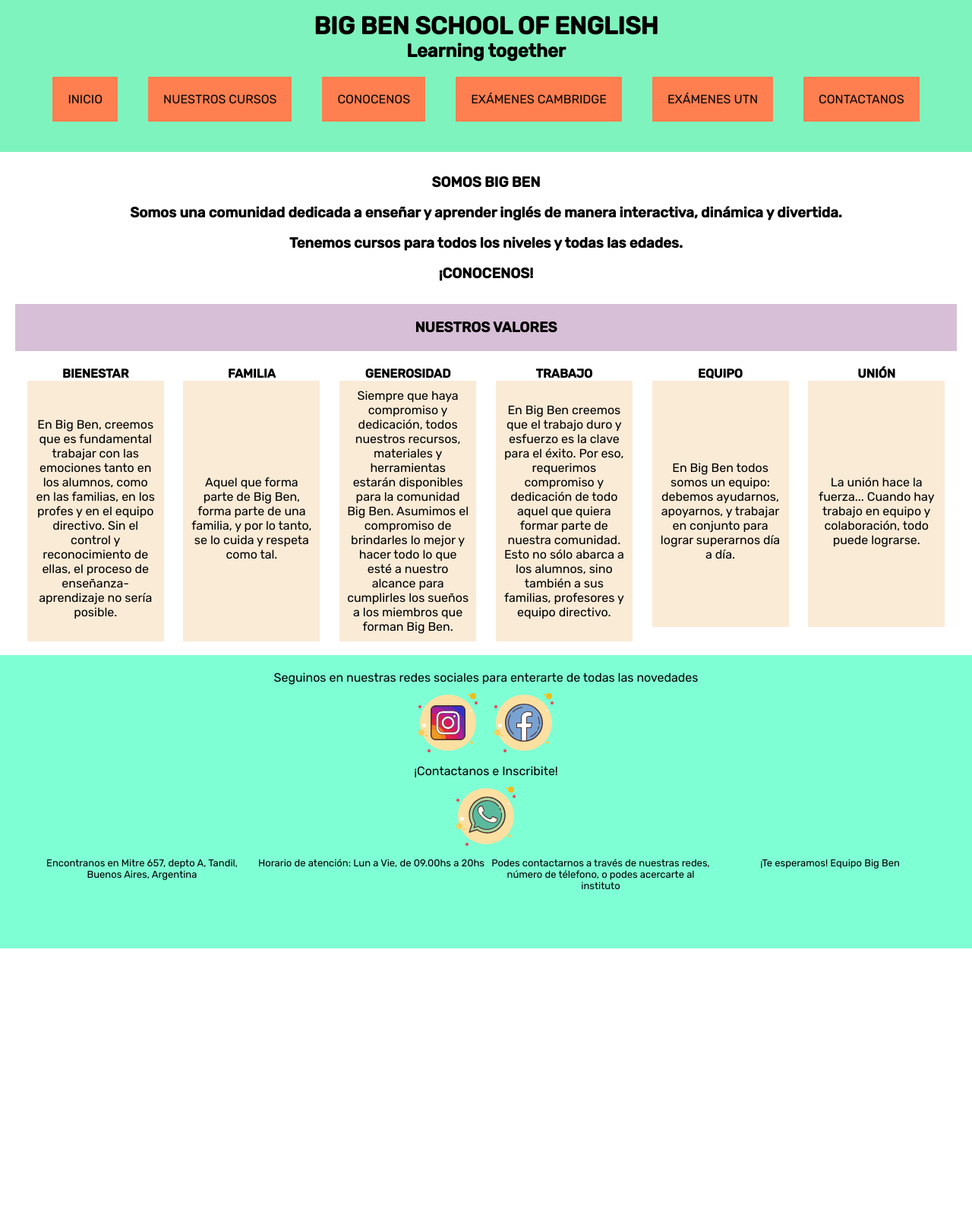
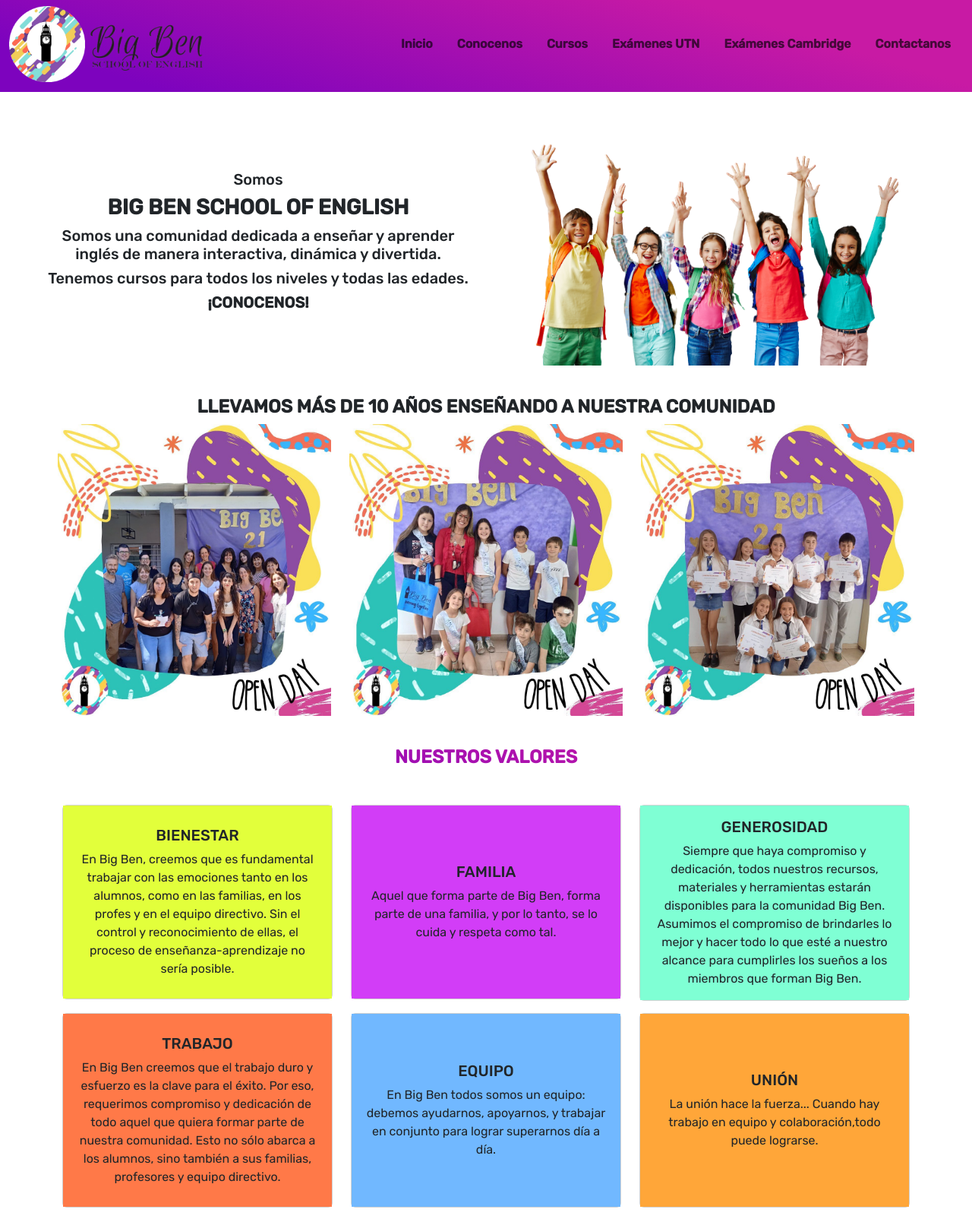
Before and after one commit to AiluCo/Segunda-Pre-entrega, a plain HTML site: page index.html in a window 1280 px wide. Shown: the part 5-1613 px from the top of the page at 76% size. Before the commit the page ends 1253 px from the top, so only its background shows below. Drawn offline with nearby package versions, Linux system fonts and the light colour scheme.

Commit message:
hice cambios en el index

```diff
--- a/estilo/estilo.css
+++ b/estilo/estilo.css
@@ -5,11 +5,39 @@
 }
 
 /* estilo de index */
+
+/* estilo del header */
 header{
-    background-color: rgb(127, 243, 189);
     padding: 20px;
     font-family:'Rubik', sans-serif;
 }
+
+.logosNavBar{
+    display: flex;
+    flex-direction: row;
+    align-items: center;
+}
+
+.navPadre{
+    display: flex;
+    flex-direction: row;
+    justify-content: right;
+    align-items: center;
+}
+
+.imgSomosBB{
+    height:25vw ;
+    width: 38vw;
+}
+
+.somosBigBen{
+    display: flex;
+    flex-direction: row;
+    justify-content: center;
+    align-items: center;
+
+}
+
 
 body{
     background-color: white;
@@ -20,25 +48,7 @@ body{
     text-align: center;
 }
 
-.listaIndex li{
-    list-style: none;
-    display: flex;
-    margin: 20px;
-    padding: 20px;
-    background-color: coral;
-    font-style: bold;
-}
 
-nav a{
-    text-decoration: none;
-    color: rgb(7, 7, 7);
-}
-
-nav ul{
-    display:flex;
-    flex-direction: row;
-    justify-content: center;
-}
 
 .somosBigBen{
     text-align: center;
@@ -46,69 +56,92 @@ nav ul{
     margin: 20px;
 }
 
+
+.img10Años img{
+    width: 30vw;
+    height: 30vw;
+}
+
+.img10Años{
+    display: flex;
+    flex-direction: row;
+    justify-content: center;
+}
+
 .valores2{
     text-align: center;
     padding: 20px;
     margin: 20px;
-    background-color: thistle;
-}
-.valores{
-    margin: 20px;
-    text-align: center;
-    display: flex;
-    justify-content: space-evenly;
+    background-image: linear-gradient(197deg, rgba(200,26,164,1) 23%, rgba(125,3,190,1) 87%);
+    color: white;
+    background-clip: text;
+    -webkit-background-clip: text;
+    -webkit-text-fill-color: transparent;
 }
 
-.valores p{
-    text-align: center;
-    margin-left: 10px;
-    margin-right: 10px;
-    padding: 10px;
-    background-color: antiquewhite;
+
+.bien div{
+    background-color:rgb(226, 255, 59);
 }
 
-.valores div{
-    height: 300px;
-    width: 200px;
-    margin-bottom: 50px;
+.fam div{
+    background-color: rgb(210, 61, 247);
+}
+
+.gen div {
+    background-color: aquamarine;
+}
+
+.trab div{
+    background-color: rgb(255, 121, 72);
+}
+
+.equi div{
+    background-color: rgb(113, 184, 255);
+}
+
+.uni div{
+    background-color: rgb(255, 166, 57);
+}
+
+.card{
+    min-height: 20vw;
+}
+
+.card-body {
+    display: flex;
+    flex-direction: column;
+    justify-content: center;
+    align-items: center;
 }
 
 /* estilo de footer */
 footer{
-    background-color: aquamarine;
-    padding: 20px;
-    margin-top: 30px;
+    background-image: linear-gradient(197deg, rgba(200,26,164,1) 23%, rgba(125,3,190,1) 87%);
+    padding: 10px;
+    margin-top: 150px;
+}
+.logoFooter{
+    width: 10vw;
+    height: 10vw;
 }
 
-.footer{
+.cajaLogoFooter{
+    display: flex;
+    justify-content: center;
+    align-items: center;
+}
+.textoFooter{
+    font-size: xx-small;
+    display: flex;
+    flex-direction: column;
+    justify-content: left;
+}
+
+.imgRedes{
     display: flex;
     flex-direction: row;
     justify-content: center;
-    align-items: center;
-}
-
-.infoFooter{
-    margin-left: 15px;
-    margin-right: 15px;
-    display: flex;
-    justify-content: space-evenly;
-    align-items: center;
-}
-
-.infoFooter p{
-    height: 100px;
-    width: 300px;
-    text-align: center;
-    font-size: small;
-}
-
-footer p{
-    text-align: center;
-}
-
-.logoWap{
-    display: flex;
-    flex-direction: column;
     align-items: center;
 }
 
--- a/index.html
+++ b/index.html
@@ -5,118 +5,177 @@
     <meta charset="UTF-8">
     <meta http-equiv="X-UA-Compatible" content="IE=edge">
     <meta name="viewport" content="width=device-width, initial-scale=1.0">
+    <link rel="stylesheet" href="https://cdn.jsdelivr.net/npm/bootstrap@5.3.0-alpha1/dist/css/bootstrap.min.css">
+    <link href="https://unpkg.com/aos@2.3.1/dist/aos.css" rel="stylesheet">
     <link rel="stylesheet" href="./estilo/estilo.css">
     <title>Big Ben School of English</title>
 </head>
 
 <body>
-    <header>
-        <h1 class="bigBen">BIG BEN SCHOOL OF ENGLISH</h1>
-        <h2 class="bigBen">Learning together</h2>
-        <nav>
-            <ul class="listaIndex">
-                <li>
-                    <a href="./index.html">INICIO</a>
-                </li>
-
-                <li>
-                    <a href="./secciones/cursos.html">NUESTROS CURSOS</a>
-                </li>
-
-                <li>
-                    <a href="./secciones/historia.html">CONOCENOS</a>
-                </li>
-
-                <li>
-                    <a href="./secciones/cambridge.html">EXÁMENES CAMBRIDGE</a>
-                </li>
-
-                <li>
-                    <a href="./secciones/utn.html">EXÁMENES UTN</a>
-                </li>
-
-                <li>
-                    <a href="./secciones/contacto.html">CONTACTANOS</a>
-                </li>
-            </ul>
+    <header class="p-0">
+        <nav class="navbar navbar-expand-lg bg-body-tertiary"
+            style="background-image: linear-gradient(197deg, rgba(200,26,164,1) 23%, rgba(125,3,190,1) 87%);;">
+            <div class=" logosNavBar container-fluid">
+                <a class="navbar-brand" href="#">
+                    <img src="./img/logo-transparente.png" alt="logo Big Ben" width="100" height="100"> <img
+                        src="./img/otroLogo.png" alt="" width="150" height="70">
+                </a>
+                <button class="navbar-toggler" type="button" data-bs-toggle="collapse"
+                    data-bs-target="#navbarNavAltMarkup" aria-controls="navbarNavAltMarkup" aria-expanded="false"
+                    aria-label="Toggle navigation">
+                    <span class="navbar-toggler-icon"></span>
+                </button>
+                <div class="navPadre collapse navbar-collapse" id="navbarNavAltMarkup">
+                    <div class="  navbar-nav">
+                        <a class="btn btn-primary m-2 nav-link fw-bold" href="./index.html">Inicio</a>
+                        <a class="btn btn-primary m-2 nav-link fw-bold" href="./secciones/historia.html">Conocenos</a>
+                        <a class="btn btn-primary m-2 nav-link fw-bold" href="./secciones/cursos.html">Cursos</a>
+                        <a class="btn btn-primary m-2 nav-link fw-bold" href="./secciones/utn.html">Exámenes UTN</a>
+                        <a class="btn btn-primary m-2 nav-link fw-bold" href="./secciones/cambridge.html">Exámenes
+                            Cambridge</a>
+                        <a class="btn btn-primary m-2 nav-link fw-bold" href="./secciones/contacto.html">Contactanos</a>
+                    </div>
+                </div>
+            </div>
         </nav>
     </header>
 
-    <main class="somosBigBen">
-        <h3>SOMOS BIG BEN</h3>
-        <h3>Somos una comunidad dedicada a enseñar y aprender inglés de manera interactiva, dinámica y divertida.</h3>
-        <h3>Tenemos cursos para todos los niveles y todas las edades.</h3>
-        <h3>¡CONOCENOS!</h3>
-    </main>
+    <section class="somosBigBen">
+        <div class="row somosBigBen">
+            <div data-aos="fade-up" data-aos-duration="3000" class=" col-lg-6">
+                <h2 class="fs-5">Somos</h2>
+                <h1 class="fs-3 fw-bolder">BIG BEN SCHOOL OF ENGLISH</h1>
+                <h2 class="fs-5">Somos una comunidad dedicada a enseñar y aprender inglés de manera interactiva,
+                    dinámica y divertida.</h2>
+                <h3 class="fs-5">Tenemos cursos para todos los niveles y todas las edades.</h3>
+                <h3 class="fs-5 fw-bold">¡CONOCENOS!</h3>
+            </div>
 
-    <section class="valores2">
-        <h3>NUESTROS VALORES</h3>
+            <div data-aos="fade-up" data-aos-duration="3000" class="col-lg-6">
+                <img class="imgSomosBB" src="./img/students-young-removebg-preview.png" alt="equipo Big Ben">
+            </div>
+        </div>
     </section>
 
-    <section class="valores">
-        <div>
-            <h4>BIENESTAR</h4>
-            <p> <br> <br> En Big Ben, creemos que es fundamental trabajar con las emociones tanto en los alumnos, como en las
-                familias, en los profes y en el equipo directivo. Sin el control y reconocimiento de ellas, el proceso
-                de enseñanza-aprendizaje no sería posible. <br> <br> </p>
+    <section class="mt-20 mb-20">
+        <h3 data-aos="fade-up" data-aos-duration="3000" class="fs-4 fw-bold text-uppercase text-center" >Llevamos más de 10 años enseñando a nuestra comunidad</h3>
+        <div data-aos="fade-up" data-aos-duration="3000" class="row img10Años">
+            <img class="ml-5 mr-5 col-lg-4" src="./img/adults-bb.jpg" alt="">
+            <img class="ml-5 mr-5 col-lg-4" src="./img/cindy.jpg" alt="">
+            <img class="ml-5 mr-5 col-lg-4" src="./img/kids.jpg" alt="">
         </div>
-        <div>
-            <h4>FAMILIA</h4>
-            <p> <br> <br> <br> <br> <br> <br> Aquel que forma parte de Big Ben, forma parte de una familia, y por lo tanto, se lo cuida y respeta como
-                tal. <br> <br> <br> <br> <br> <br> </p>
+    </section>
+    <section data-aos="fade-up" data-aos-duration="3000" class="valores2">
+        <h3 class="fs-4 fw-bolder">NUESTROS VALORES</h3>
+    </section>
+
+    <section data-aos="fade-up" data-aos-duration="3000">
+        <div class="container">
+            <div class="row">
+                <div class="col-lg-4 col-md-6 mb-3">
+                    <div class="card text-center fondoCards bien">
+                        <div class="card-body">
+                            <h5 class="card-title">BIENESTAR</h5>
+                            <p class="card-text">En Big Ben, creemos que es fundamental trabajar con las emociones tanto
+                                en los alumnos, como en las familias, en los profes y en el equipo directivo. Sin el
+                                control y reconocimiento de ellas, el proceso de enseñanza-aprendizaje no sería posible.
+                            </p>
                         </div>
-        <div>
-            <h4>GENEROSIDAD</h4>
-            <p>Siempre que haya compromiso y dedicación, todos nuestros recursos, materiales y herramientas estarán
-                disponibles para la comunidad Big Ben. Asumimos el compromiso de brindarles lo mejor y hacer todo lo que
-                esté a nuestro alcance para cumplirles los sueños a los miembros que forman Big Ben.</p>
                     </div>
-        <div>
-            <h4>TRABAJO</h4>
-            <p> <br> En Big Ben creemos que el trabajo duro y esfuerzo es la clave para el éxito. Por eso, requerimos
-                compromiso y dedicación de todo aquel que quiera formar parte de nuestra comunidad. Esto no sólo abarca
-                a los alumnos, sino también a sus familias, profesores y equipo directivo. <br> <br> </p>
                 </div>
-        <div>
-            <h4>EQUIPO</h4>
-            <p> <br> <br> <br> <br> <br> En Big Ben todos somos un equipo: debemos ayudarnos, apoyarnos, y trabajar en conjunto para lograr
-                superarnos día a día. <br> <br> <br> <br> <br> </p>
+                <div class="col-lg-4 col-md-6 mb-3">
+                    <div class="card text-center fondoCards fam">
+                        <div class="card-body">
+                            <h5 class="card-title">FAMILIA</h5>
+                            <p class="card-text">Aquel que forma parte de Big Ben, forma parte de una familia, y por lo
+                                tanto, se lo cuida y respeta como tal.</p>
                         </div>
-        <div>
-            <h4>UNIÓN</h4>
-            <p> <br> <br> <br> <br> <br> <br> La unión hace la fuerza... Cuando hay trabajo en equipo y colaboración, todo puede lograrse. <br> <br> <br> <br> <br> <br> </p>
+                    </div>
+                </div>
+                <div class="col-lg-4 col-md-6 mb-3">
+                    <div class="card text-center fondoCards gen">
+                        <div class="card-body">
+                            <h5 class="card-title">GENEROSIDAD</h5>
+                            <p class="card-text">Siempre que haya compromiso y dedicación, todos nuestros recursos,
+                                materiales y herramientas estarán disponibles para la comunidad Big Ben. Asumimos el
+                                compromiso de brindarles lo mejor y hacer todo lo que esté a nuestro alcance para
+                                cumplirles los sueños a los miembros que forman Big Ben.</p>
+                        </div>
+                    </div>
+                </div>
+                <div class="col-lg-4 col-md-6 mb-3">
+                    <div class="card text-center fondoCards trab">
+                        <div class="card-body">
+                            <h5 class="card-title">TRABAJO</h5>
+                            <p class="card-text">En Big Ben creemos que el trabajo duro y esfuerzo es la clave para el
+                                éxito. Por eso, requerimos compromiso y dedicación de todo aquel que quiera formar parte
+                                de nuestra comunidad. Esto no sólo abarca a los alumnos, sino también a sus familias,
+                                profesores y equipo directivo.</p>
+                        </div>
+                    </div>
+                </div>
+                <div class="col-lg-4 col-md-6 mb-3">
+                    <div class="card text-center fondoCards equi">
+                        <div class="card-body">
+                            <h5 class="card-title">EQUIPO</h5>
+                            <p class="card-text">En Big Ben todos somos un equipo: debemos ayudarnos, apoyarnos, y
+                                trabajar en conjunto para lograr superarnos día a día.</p>
+                        </div>
+                    </div>
+                </div>
+                <div class="col-lg-4 col-md-6 mb-3">
+                    <div class="card text-center fondoCards uni">
+                        <div class="card-body">
+                            <h5 class="card-title">UNIÓN</h5>
+                            <p class="card-text">La unión hace la fuerza... Cuando hay trabajo en equipo y
+                                colaboración,todo puede lograrse.</p>
+                        </div>
+                    </div>
+                </div>
             </div>
     </section>
 
 
-    <footer>
-        <p>Seguinos en nuestras redes sociales para enterarte de todas las novedades</p>
-        <section class="footer">
-            <figure>
-                <a href="https://www.instagram.com/bigbentandil/?hl=es-la" target="_blank"><img src="./img/icons-instagram.svg" alt="logo de instagram"></a>
-            </figure>
-            <figure>
-                <a href="https://www.facebook.com/Ingles.1352" target="_blank"><img src="./img/icons-facebook-nuevo.svg" alt="logo de facebook"></a>
-            </figure>
-        </section>
 
-        <section  class="logoWap">
-            <p>¡Contactanos e Inscribite!</p>
-            <figure>
-                <a href="https://wa.me/5492494476319" target="_blank"><img src="./img/icons8-whatsapp.svg" alt="logo de WhatsApp"></a>
-            </figure>
-        </section>
+    <footer class="padreFooter">
+        <div class="row">
+            <div class="cajaLogoFooter col-lg-4">
+                <img class="logoFooter" src="./img/logo-transparente.png" alt="logo Big Ben">
+            </div>
 
-        <section class="infoFooter">
-            <p>Encontranos en Mitre 657, depto A, Tandil, Buenos Aires, Argentina</p>
-            <p>Horario de atención:
-                Lun a Vie, de 09.00hs a 20hs</p>
-            <p>Podes contactarnos a través de nuestras redes, número de télefono, o podes acercarte al instituto</p>
-            <p>¡Te esperamos!
-                Equipo Big Ben</p>
-        </section>
+            <div class="textoFooter fs-6 fw-lighter col-lg-5">
+                <h6 class="fw-bold">Big Ben School of English</h6>
+                <h6>Mitre 657, Tandil, Buenos Aires, Argentina</h6>
+                <h6>WhatsApp: 249 4 476319</h6>
+                <h6>E-mail: bigbentandil@gmail.com</h6>
+                <h6 class="fw-bold">Podes contactarnos a través de nuestras redes, número de télefono, o podes
+                    acercarte
+                    al instituto.
+                </h6>
+                <h6 class="fw-bold">¡Te esperamos!</h6>
+            </div>
+
+            <div class="imgRedes col-lg-3">
+                <a href="https://www.instagram.com/bigbentandil/?hl=es-la" target="_blank"><img
+                        src="./img/icons-instagram.svg" alt="logo de instagram"></a>
+
+                <a href="https://www.facebook.com/Ingles.1352" target="_blank"><img src="./img/icons-facebook-nuevo.svg"
+                        alt="logo de facebook"></a>
+
+                <a href="https://wa.me/5492494476319" target="_blank"><img src="./img/icons8-whatsapp.svg"
+                        alt="logo de WhatsApp"></a>
+            </div>
+        </div>
     </footer>
 
+    <script src="https://cdn.jsdelivr.net/npm/bootstrap@5.3.0-alpha1/dist/js/bootstrap.bundle.min.js"
+        integrity="sha384-w76AqPfDkMBDXo30jS1Sgez6pr3x5MlQ1ZAGC+nuZB+EYdgRZgiwxhTBTkF7CXvN" crossorigin="anonymous">
+    </script>
+    <script src="https://unpkg.com/aos@2.3.1/dist/aos.js"></script>
+    <script>
+        AOS.init();
+    </script>
+</body>
 </body>
 
 </html>
```
Also changed, not shown: img/cindy.jpg (added), img/halloween.jpg (added), img/logo-transparente.png (added), img/otroLogo.png (added), img/somosBb.jpeg (added), img/students-young-removebg-preview.png (added). Lines whose indentation alone changed are shown as unchanged.
